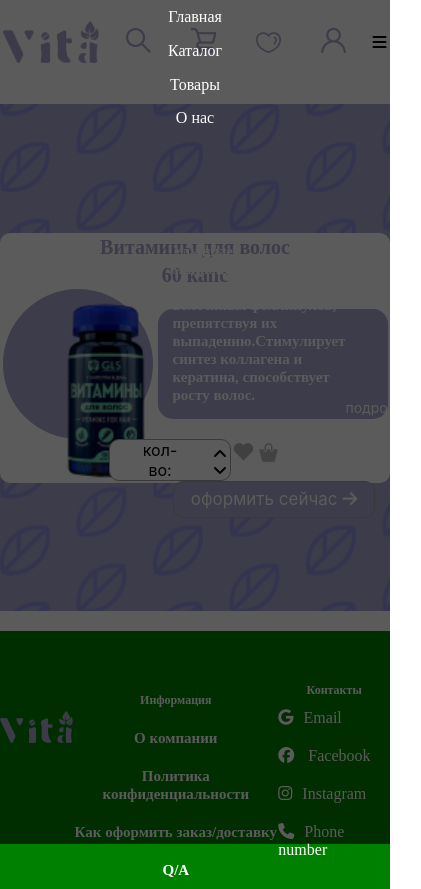
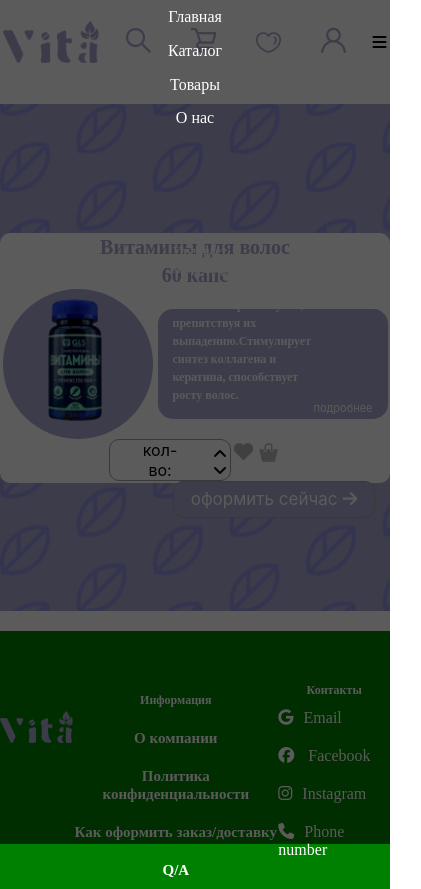
Before and after one commit to Askelat1/vita, a React (Vite) app: page /tovar_2 in a window 390 px wide. Shown: the whole page, 421 px wide, since content can reach past the window. Built offline with nearby package versions, Linux system fonts and the light colour scheme; no server answers.

Commit message:
Add files via upload

```diff
--- a/src/pages/Tovar_2.jsx
+++ b/src/pages/Tovar_2.jsx
@@ -33,42 +33,15 @@ function Tovar_2 (props) {
                             <img className={module.icon_like} src={like}></img>
                             <img className={module.icon_shop} src={shop}></img>
                         </div>
-
-                    </div>
-                    <div className={module.form}>
-                        <div className={module.karta2}>
-                            <button className={module.karta}>оформить сейчас <i class="fa-solid fa-arrow-right"></i></button>
+                </div>
+                <div className={module.form}>
+                            <div className={module.karta2}>
+                                <button className={module.karta}>оформить сейчас <i class="fa-solid fa-arrow-right"></i></button>
+                            </div>
                         </div>
-                </div>
-
             </div>
 
-            {/* <div className={module.text}>
-            <img className={module.vita} src={vita} />
-            <div className={module.block}>
-                <h1 className={module.h1}>Витамины для волос 60 капс</h1>
-                <div className={module.p}>
-                    <p>
-                Улучшает микроциркуляцию и энергообеспечение волосяных фолликулов, препятствуя их выпадению.Стимулирует синтез коллагена и   кератина, способствует росту волос.</p></div>
-                <div className={module.like}>
-                    <div className={module.kol}>
-                    <h3 className={module.h3}>кол-во:</h3>
-                        <div className={module.up}>
-                        <i class="fa-solid fa-angle-up"></i>
-                        <i class="fa-solid fa-angle-down"></i>
-                        </div>
-                    </div>
-                    <div className={module.likes}><i class="fa-sharp fa-solid fa-heart">
-                    <i class="fa-regular fa-bag-shopping"></i>
-                    </i>
-                    </div>
-                </div>
 
-                <div className={module.karta2}>
-                <button className={module.karta}>оформить сейчас <i class="fa-solid fa-arrow-right"></i></button>
-                </div>
-            </div>
-            </div> */}
         </div>
 
 
--- a/src/pages/Tovar_2.module.css
+++ b/src/pages/Tovar_2.module.css
@@ -105,7 +105,7 @@
     font-style: normal;
     font-weight: 400;
     font-size: 16px;
-    /* line-height: 29px; */
+
     color: #000000;
     display: flex;
     justify-content: center ;
@@ -129,7 +129,6 @@
     font-style: normal;
     font-weight: 400;
     font-size: 17px;
-    /* line-height: 18px; */
 
     color: #FFFFFF;
     width: 202px;
@@ -270,9 +269,19 @@ color: #FFFFFF;
         width: 150px;
         height: 150px;
     }
+    .cont_1_img {
+        width: 140px;
+        height: 140px;
+    }
 
     .cont_2 {
         width: 200px;
         height: 100px;
     }
+    .cont_2_text {
+        font-size: 12px;
+    }
+    .infor {
+        font-size: 11px;
+    }
 }
```
